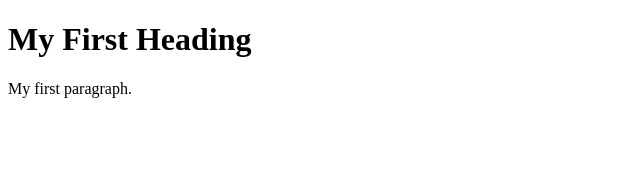
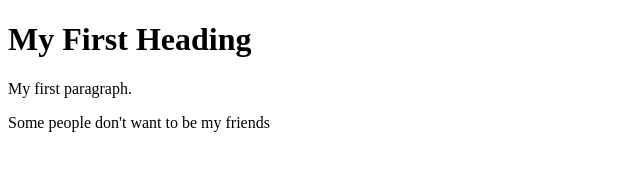
Before and after one commit to godlietome/godlietome.github.io, a plain HTML site: page index.html in a window 1280 px wide. Shown: the whole page, without its empty margins (0-640 px from the left). Drawn offline with Linux system fonts and the light colour scheme.

Commit message:
some more commit

```diff
--- a/index.html
+++ b/index.html
@@ -7,6 +7,6 @@
 
 <h1>My First Heading</h1>
 <p>My first paragraph.</p>
-
+<p>Some people don't want to be my friends</p>
 </body>
 </html>
```
